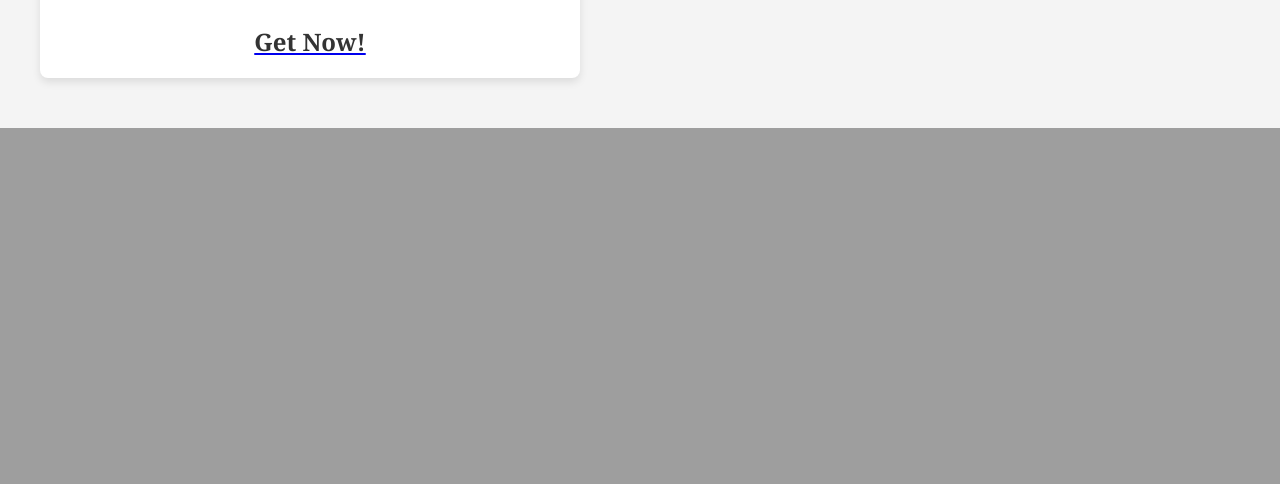
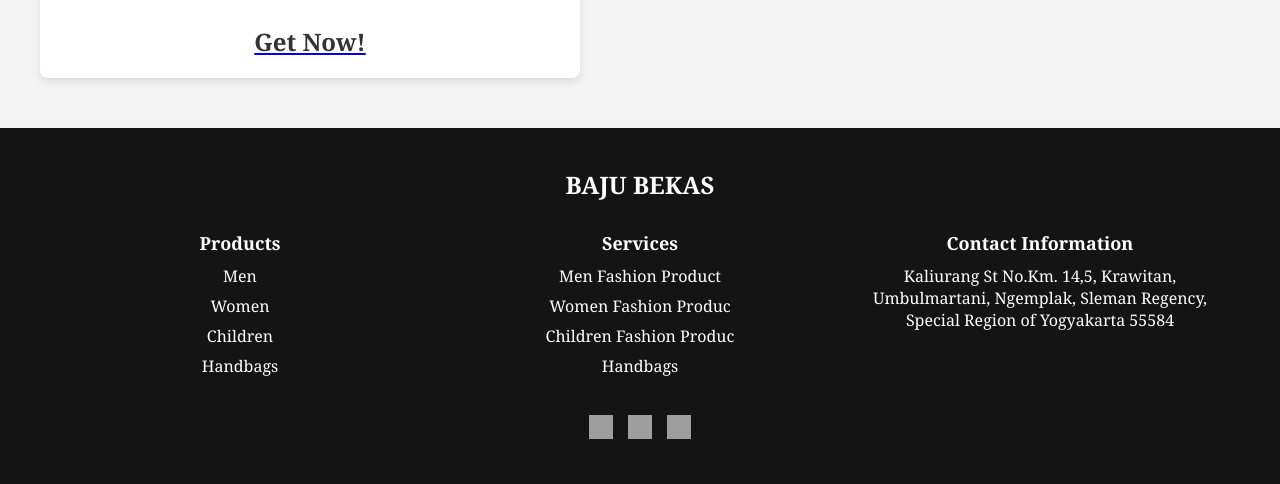
Before and after one commit to 23523082/Web-Dev, a PHP site: page / in a window 1280 px wide. Shown: the part 2374-2858 px from the top of the page. Before the commit the page ends 2502 px from the top, so only its background shows below. Run offline with PHP 8.4, Linux system fonts and the light colour scheme; grey boxes are pictures that could not be loaded.

Commit message:
Done for landing page

```diff
--- a/src/index.html
+++ b/src/index.html
@@ -110,5 +110,44 @@
         </div>
       </div>
     </section>
+
+    <!-- Footer -->
+    <footer class="footer">
+      <div class="footer-container">
+        <div class="footer-logo">
+          <h2>BAJU BEKAS</h2>
+        </div>
+        <div class="footer-links">
+          <div class="footer-column">
+            <h3>Products</h3>
+            <ul>
+              <li><a href="#">Men</a></li>
+              <li><a href="#">Women</a></li>
+              <li><a href="#">Children</a></li>
+              <li><a href="#">Handbags</a></li>
+            </ul>
+          </div>
+          <div class="footer-column">
+            <h3>Services</h3>
+            <ul>
+              <li><a href="#">Men Fashion Product</a></li>
+              <li><a href="#">Women Fashion Produc</a></li>
+              <li><a href="#">Children Fashion Produc</a></li>
+              <li><a href="#">Handbags</a></li>
+            </ul>
+          </div>
+          <div class="footer-column">
+            <h3>Contact Information</h3>
+            <p>Kaliurang St No.Km. 14,5, Krawitan, Umbulmartani, Ngemplak, Sleman Regency, Special Region of Yogyakarta 55584</p>
+          </div>
+        </div>
+        <div class="footer-social">
+          <a href="#"><img src="https://img.icons8.com/ios-filled/50/ffffff/facebook--v1.png" alt="Facebook" /></a>
+          <a href="#"><img src="https://img.icons8.com/ios-filled/50/ffffff/twitter.png" alt="Twitter" /></a>
+          <a href="#"><img src="https://img.icons8.com/ios-filled/50/ffffff/instagram-new.png" alt="Instagram" /></a>
+        </div>
+      </div>
+    </footer>
+    <!-- Footer -->
   </body>
 </html>
--- a/src/styles.css
+++ b/src/styles.css
@@ -312,3 +312,76 @@ body {
     max-width: 100%;
   }
 }
+
+.footer {
+  background-color: #141414;
+  color: white;
+  padding: 40px 20px;
+  display: flex;
+  flex-direction: column;
+  align-items: center;
+  text-align: center;
+}
+
+.footer-container {
+  max-width: 1200px;
+  width: 100%;
+}
+
+.footer-logo h2 {
+  font-size: 24px;
+  margin-bottom: 20px;
+  font-family: "Georgia", serif;
+}
+
+.footer-links {
+  display: flex;
+  justify-content: space-between;
+  margin-bottom: 20px;
+  flex-wrap: wrap;
+}
+
+.footer-column {
+  flex: 1;
+  min-width: 200px;
+  margin: 10px;
+}
+
+.footer-column h3 {
+  font-size: 18px;
+  margin-bottom: 10px;
+}
+
+.footer-column ul {
+  list-style-type: none;
+  padding: 0;
+}
+
+.footer-column li {
+  margin-bottom: 8px;
+}
+
+.footer-column a {
+  color: white;
+  text-decoration: none;
+  transition: color 0.3s;
+}
+
+.footer-column a:hover {
+  color: #ddd;
+}
+
+.footer-social {
+  display: flex;
+  justify-content: center;
+  gap: 15px;
+}
+
+.footer-social a img {
+  width: 24px;
+  height: 24px;
+}
+
+.footer-social a {
+  display: inline-block;
+}
```
